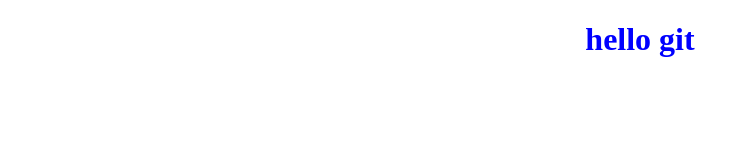
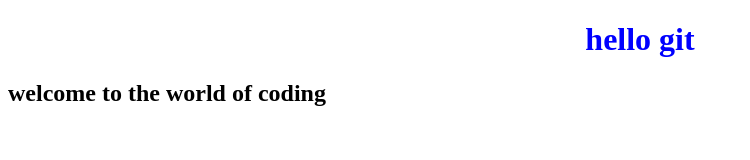
Before and after one commit to SoSmeffy/practise-code, a plain HTML site: page index.html in a window 1280 px wide. Shown: the whole page, without its empty margins (0-750 px from the left). Drawn offline with Linux system fonts and the light colour scheme.

Commit message:
added h2

```diff
--- a/index.html
+++ b/index.html
@@ -9,6 +9,7 @@
   </head>
   <body>
     <h1>hello git</h1>
+    <h2>welcome to the world of coding</h2>
     <script src="script.js"></script>
   </body>
 </html>
```
